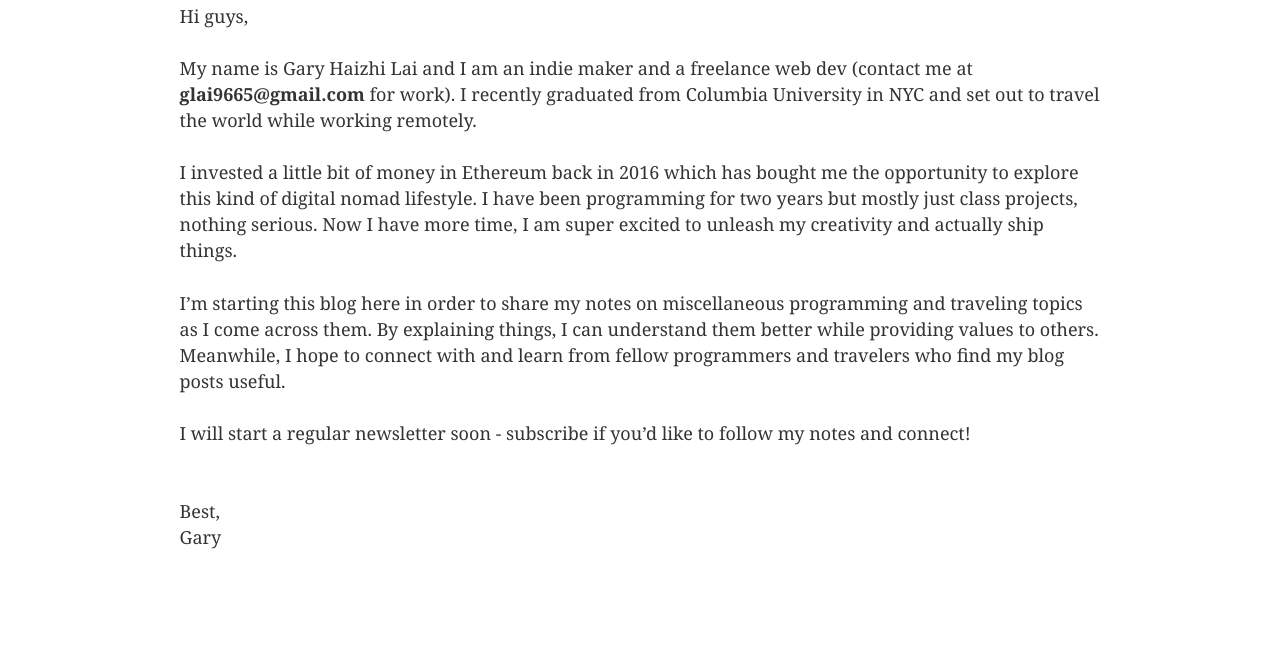
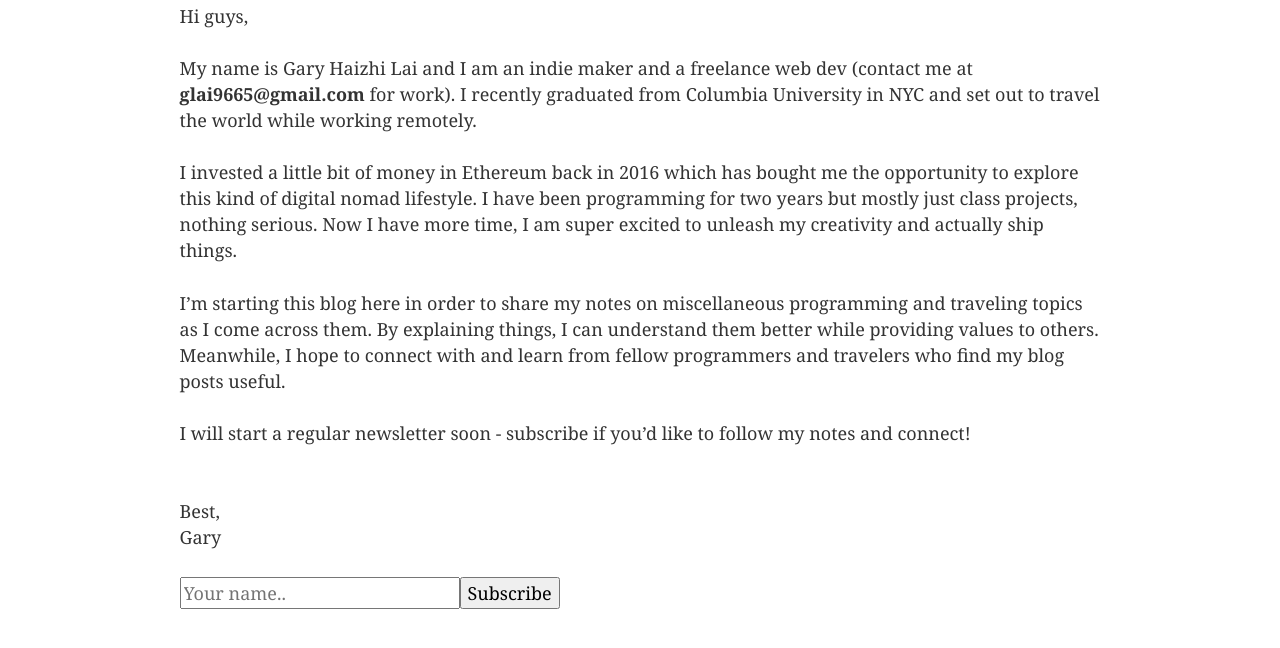
Before and after one commit to garyhlai/garys-notebook-gatsby, a Gatsby site: page / in a window 1280 px wide. Shown: the part 240-888 px from the top of the page. Before the commit the page ends 843 px from the top, so only its background shows below. Built offline with nearby package versions, Linux system fonts and the light colour scheme; Gatsby itself is replaced by a stand-in of ours.

Commit message:
adds email contact form

```diff
--- a/src/pages/index.js
+++ b/src/pages/index.js
@@ -38,6 +38,17 @@
           <br />
           Best, <br />
           Gary
+          <br />
+          <br />
+          <form
+            name="contact"
+            method="post"
+            data-netlify="true"
+            data-netlify-honeypot="bot-field"
+          >
+            <input name="name" placeholder="Your name.." type="text" />
+            <button>Subscribe</button>
+          </form>
         </p>
       </Layout>
     </div>
```
Also changed, not shown: 1 other file.
